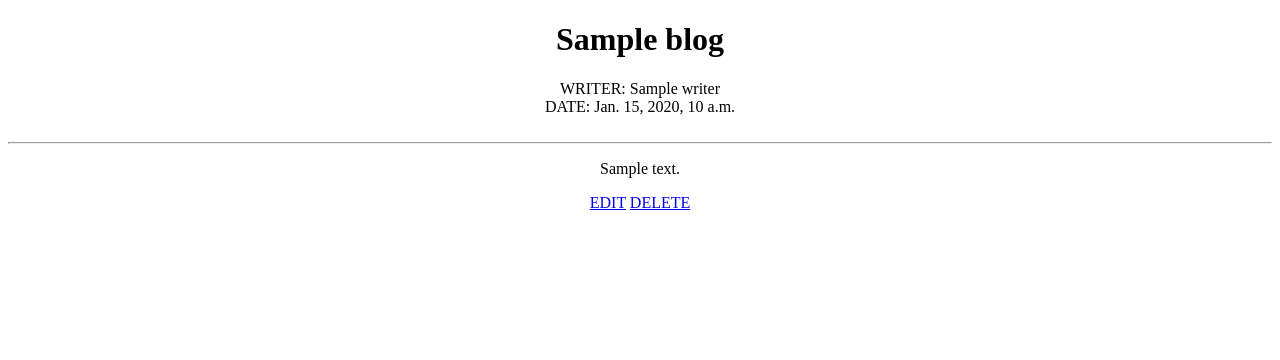
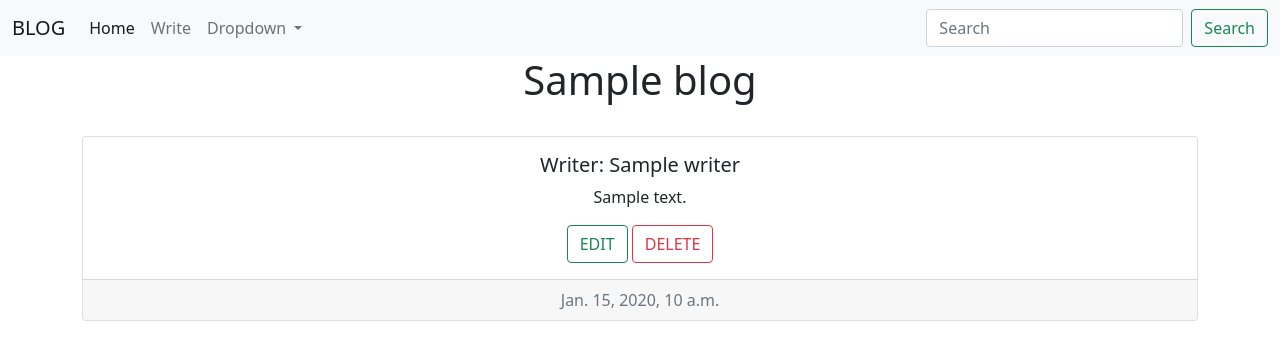
Before and after one commit to soojinparkk/likelion9th_study, a Django app: template django-blog-ex/blogproject/blogapp/templates/detail.html in a window 1280 px wide. Shown: the top 360 px of the page. Run offline with Django 3.2, Linux system fonts and the light colour scheme; the template is opened without the code that fills it: most values are stand-ins (such as "Sample title", 1, 10 or a date in 2020).

Commit message:
modify templates

```diff
--- a/django-blog-ex/blogproject/blogapp/templates/detail.html
+++ b/django-blog-ex/blogproject/blogapp/templates/detail.html
@@ -1,24 +1,17 @@
-<!DOCTYPE html>
-<html lang="en">
-<head>
-    <meta charset="UTF-8">
-    <meta http-equiv="X-UA-Compatible" content="IE=edge">
-    <meta name="viewport" content="width=device-width, initial-scale=1.0">
-    <title>DETAIL</title>
-    <style>
-        body{ text-align: center; }
-    </style>
-</head>
-<body>
-    <h1>{{blog.title}}</h1>
-    <div>
-        WRITER: {{blog.writer}}<br>
-        DATE: {{blog.pub_date}}<br>
+{% extends 'base.html' %}
+
+{% block content %}
+    <h1>{{blog.title}}</h1><br>
+
+    <div class="card text-center">
+        <div class="card-body">
+            <h5 class="card-title">Writer: {{blog.writer}}</h5>
+            <p class="card-text">{{blog.body}}</p>
+            <a href="{% url 'edit' blog.id %}" class="btn btn-outline-success">EDIT</a>
+            <a href="{% url 'delete' blog.id %}" class="btn btn-outline-danger">DELETE</a>
+        </div>
+        <div class="card-footer text-muted">
+            {{blog.pub_date}}
+        </div>
     </div>
-    <br><hr>
-    <p>{{blog.body}}</p>
-
-    <a href="{% url 'edit' blog.id %}">EDIT</a>
-    <a href="{% url 'delete' blog.id %}">DELETE</a>
-</body>
-</html>
+{% endblock %}
--- a/django-blog-ex/blogproject/lionproject/settings.py
+++ b/django-blog-ex/blogproject/lionproject/settings.py
@@ -50,7 +50,7 @@ ROOT_URLCONF = 'lionproject.urls'
 TEMPLATES = [
     {
         'BACKEND': 'django.template.backends.django.DjangoTemplates',
-        'DIRS': [],
+        'DIRS': ['lionproject/templates'],
         'APP_DIRS': True,
         'OPTIONS': {
             'context_processors': [
--- /dev/null
+++ b/django-blog-ex/blogproject/lionproject/templates/base.html
@@ -0,0 +1,58 @@
+<!DOCTYPE html>
+<html lang="en">
+<head>
+    <meta charset="UTF-8">
+    <meta http-equiv="X-UA-Compatible" content="IE=edge">
+    <meta name="viewport" content="width=device-width, initial-scale=1.0">
+    <title>BLOG</title>
+
+    <link href="https://cdn.jsdelivr.net/npm/bootstrap@5.0.0-beta2/dist/css/bootstrap.min.css" rel="stylesheet" integrity="sha384-BmbxuPwQa2lc/FVzBcNJ7UAyJxM6wuqIj61tLrc4wSX0szH/Ev+nYRRuWlolflfl" crossorigin="anonymous">
+    <script src="https://cdn.jsdelivr.net/npm/bootstrap@5.0.0-beta2/dist/js/bootstrap.bundle.min.js" integrity="sha384-b5kHyXgcpbZJO/tY9Ul7kGkf1S0CWuKcCD38l8YkeH8z8QjE0GmW1gYU5S9FOnJ0" crossorigin="anonymous"></script>
+
+    <style>
+        body{ text-align: center; }
+    </style>
+</head>
+<body>
+
+    <nav class="navbar navbar-expand-lg navbar-light bg-light">
+        <div class="container-fluid">
+          <a class="navbar-brand" href="{% url 'home' %}">BLOG</a>
+          <button class="navbar-toggler" type="button" data-bs-toggle="collapse" data-bs-target="#navbarSupportedContent" aria-controls="navbarSupportedContent" aria-expanded="false" aria-label="Toggle navigation">
+            <span class="navbar-toggler-icon"></span>
+          </button>
+          <div class="collapse navbar-collapse" id="navbarSupportedContent">
+            <ul class="navbar-nav me-auto mb-2 mb-lg-0">
+              <li class="nav-item">
+                <a class="nav-link active" aria-current="page" href="{% url 'home' %}">Home</a>
+              </li>
+              <li class="nav-item">
+                <a class="nav-link" href="{% url 'new' %}">Write</a>
+              </li>
+              <li class="nav-item dropdown">
+                <a class="nav-link dropdown-toggle" href="#" id="navbarDropdown" role="button" data-bs-toggle="dropdown" aria-expanded="false">
+                  Dropdown
+                </a>
+                <ul class="dropdown-menu" aria-labelledby="navbarDropdown">
+                  <li><a class="dropdown-item" href="#">Action</a></li>
+                  <li><a class="dropdown-item" href="#">Another action</a></li>
+                  <li><hr class="dropdown-divider"></li>
+                  <li><a class="dropdown-item" href="#">Something else here</a></li>
+                </ul>
+              </li>
+            </ul>
+            <form class="d-flex">
+              <input class="form-control me-2" type="search" placeholder="Search" aria-label="Search">
+              <button class="btn btn-outline-success" type="submit">Search</button>
+            </form>
+          </div>
+        </div>
+    </nav>
+
+    <div class="container">
+        {% block content %}
+        {% endblock %}
+    </div>
+
+</body>
+</html>
```
Also changed, not shown: django-blog-ex/blogproject/blogapp/templates/edit.html (+5 -12 lines), django-blog-ex/blogproject/blogapp/templates/home.html (+15 -27 lines), django-blog-ex/blogproject/blogapp/templates/new.html (+5 -12 lines).
